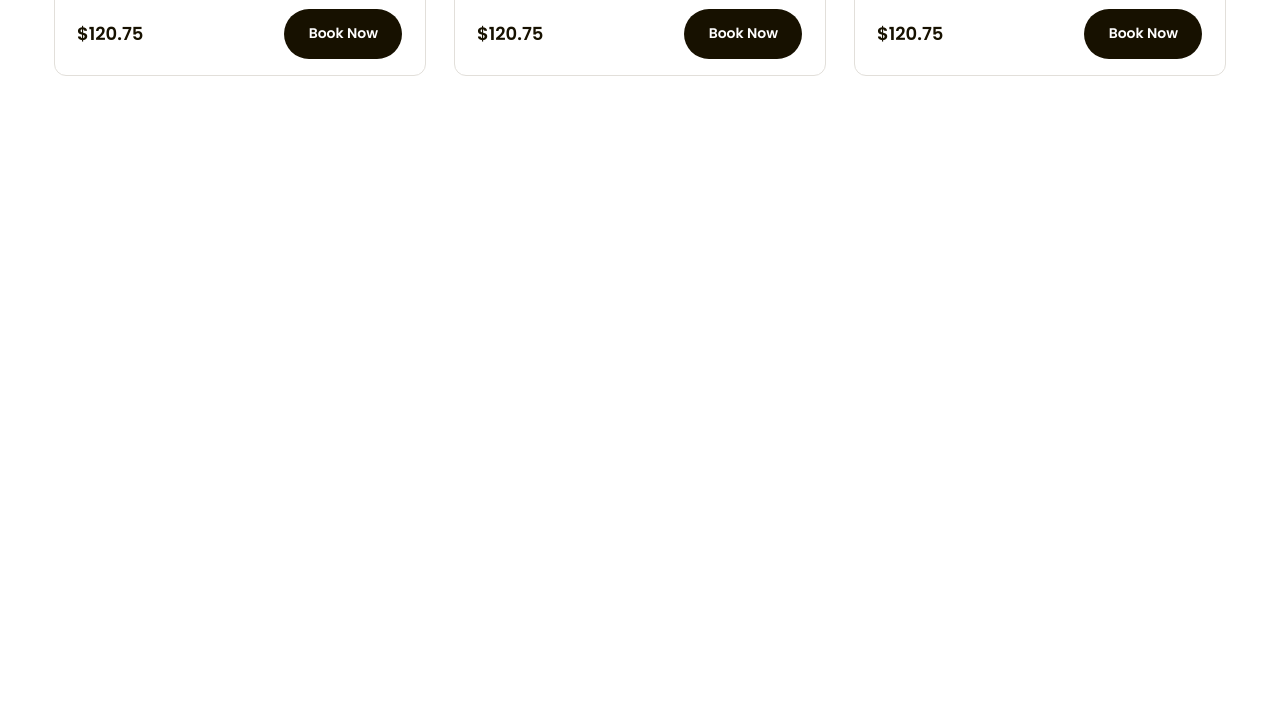
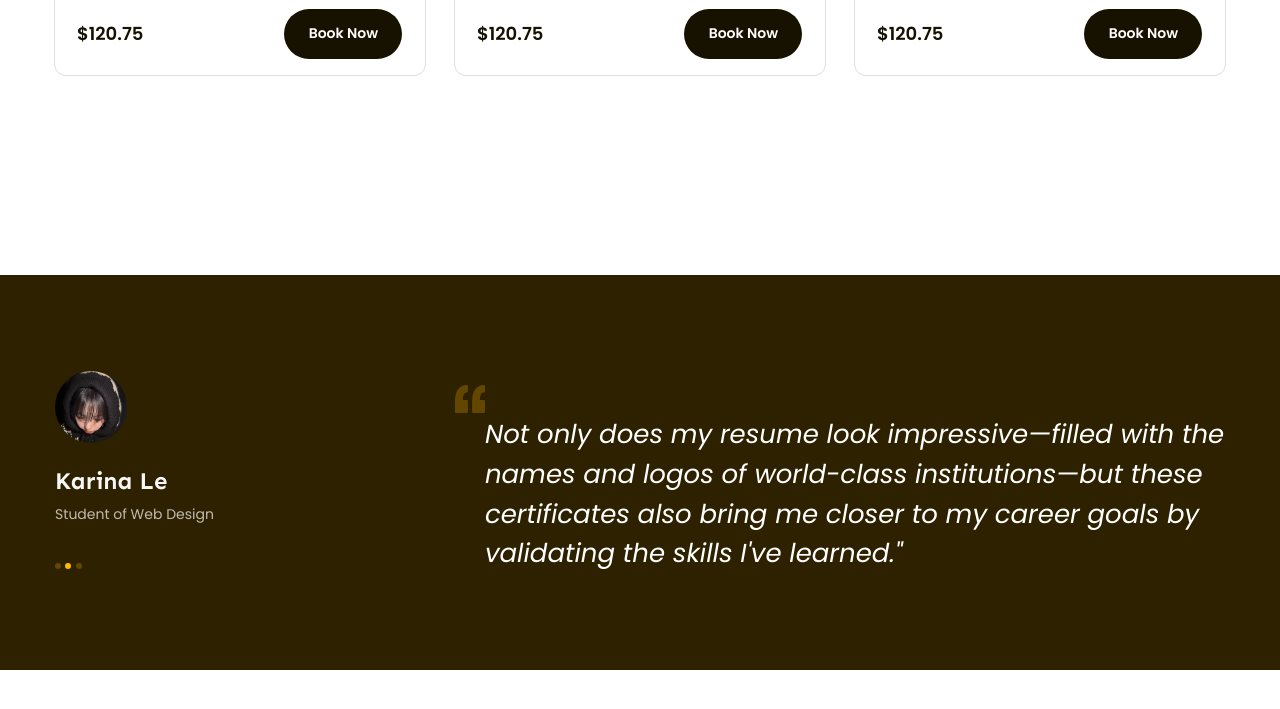
Before and after one commit to bebup95/f8-htmlcss-project-02, a plain HTML site: page index.html in a window 1280 px wide. Shown: the part 1664-2373 px from the top of the page. Drawn offline with Linux system fonts and the light colour scheme.

Commit message:
Create feedback

```diff
--- a/assets/css/styles.css
+++ b/assets/css/styles.css
@@ -24,6 +24,13 @@ body {
 }
 
 /* ========================== Common =========================== */
+
+.line-clamp {
+    display: -webkit-box;
+    -webkit-line-clamp: var(--line-clamp, 2);
+    -webkit-box-orient: vertical;
+    overflow: hidden;
+}
 
 a {
     text-decoration: none;
@@ -407,3 +414,77 @@ a {
 .popular-bottom .row .btn:hover {
     background-color: var(--primary-color);
 }
+
+/* ========================== Feedback =========================== */
+
+.feedback {
+    background-color: #2e2100;
+}
+
+.feedback .body {
+    display: flex;
+    padding: 96px 0;
+    gap: 271px;
+    justify-content: center;
+    align-items: baseline;
+}
+
+.feedback .body-left {
+}
+
+.feedback .avatar-image {
+    width: 72px;
+    height: 72px;
+    border-radius: 999px;
+    object-fit: cover;
+}
+
+.feedback .name {
+    margin-top: 18px;
+    color: #f7f7f7;
+    font-family: var(--font-heading);
+    font-size: 2.4rem;
+    font-weight: 700;
+    line-height: 1.41; /* 141.667% */
+}
+
+.feedback .desc {
+    margin-top: 4px;
+    color: #bfbcb2;
+    font-size: 1.4rem;
+    font-weight: 400;
+    line-height: 1.85; /* 185.714% */
+}
+
+.feedback .control-icon-circle {
+    margin-top: 28px;
+    margin-left: -6px;
+}
+
+.feedback .icon-circle {
+    border: none;
+    background: transparent;
+}
+
+.feedback .icon-circle + .icon-circle {
+    margin-left: -12px;
+}
+
+.feedback .body-right {
+    position: relative;
+}
+
+.feedback .body-right .svg {
+    position: absolute;
+    top: -30px;
+    left: -30px;
+}
+
+.feedback .comment {
+    width: 740px;
+    color: #fff;
+    font-size: 2.6rem;
+    font-style: italic;
+    font-weight: 400;
+    line-height: 1.53; /* 153.846% */
+}
--- a/index.html
+++ b/index.html
@@ -279,6 +279,70 @@
                     </div>
                 </div>
             </div>
+            <!-- feedback -->
+            <div class="feedback">
+                <div class="content">
+                    <div class="body">
+                        <div class="body-left">
+                            <a href="#!" class="avatar">
+                                <img
+                                    src="./assets/img/avatar.jpg"
+                                    alt="avatar"
+                                    class="avatar-image"
+                                />
+                            </a>
+                            <p class="name">Karina Le</p>
+                            <p class="desc line-clamp">Student of Web Design</p>
+                            <div class="control-icon-circle">
+                                <button class="icon-circle">
+                                    <img
+                                        src="./assets/img/circle-brown.svg"
+                                        alt="circle-brown"
+                                    />
+                                </button>
+                                <button class="icon-circle">
+                                    <img
+                                        src="./assets/img/circle-yellow.svg"
+                                        alt="circle-yellow"
+                                    />
+                                </button>
+                                <button class="icon-circle">
+                                    <img
+                                        src="./assets/img/circle-brown.svg"
+                                        alt="circle-brown"
+                                    />
+                                </button>
+                            </div>
+                        </div>
+                        <div class="body-right">
+                            <div class="svg">
+                                <svg
+                                    xmlns="http://www.w3.org/2000/svg"
+                                    width="30"
+                                    height="28"
+                                    viewBox="0 0 30 28"
+                                    fill="none"
+                                >
+                                    <path
+                                        d="M12.9168 1.23505V6.26199C12.9168 6.94407 12.3663 7.49652 11.6875 7.49652C9.26544 7.49652 7.94779 9.99114 7.76491 14.9155H11.6875C12.3662 14.9155 12.9168 15.4688 12.9168 16.1501V26.7647C12.9168 27.4465 12.3663 27.999 11.6875 27.999H1.22938C0.550795 27.999 1.90735e-06 27.4459 1.90735e-06 26.7647V16.15C1.90735e-06 13.7896 0.237282 11.6235 0.703081 9.71055C1.1816 7.74949 1.91613 6.035 2.8858 4.61422C3.88306 3.15417 5.13161 2.00845 6.59457 1.21054C8.06863 0.407543 9.78211 0 11.688 0C12.3662 0.000516891 12.9168 0.553486 12.9168 1.23505ZM28.771 7.49696C29.4496 7.49696 30 6.94407 30 6.26294V1.23497C30 0.553488 29.4496 0.000951767 28.771 0.000951767C26.866 0.000951767 25.1517 0.408579 23.6785 1.21149C22.2148 2.00931 20.9664 3.15408 19.9693 4.61517C18.999 6.03595 18.2645 7.75052 17.786 9.71254C17.32 11.6255 17.0832 13.7917 17.0832 16.151V26.7657C17.0832 27.4476 17.6341 28 18.3125 28H28.771C29.4496 28 30 27.447 30 26.7657V16.151C30 15.4693 29.4496 14.9165 28.771 14.9165H24.9035C25.0841 9.99165 26.3828 7.49696 28.771 7.49696Z"
+                                        fill="#634700"
+                                    />
+                                </svg>
+                            </div>
+                            <p
+                                class="comment line-clamp"
+                                style="--line-clamp: 4"
+                            >
+                                Not only does my resume look impressive—filled
+                                with the names and logos of world-class
+                                institutions—but these certificates also bring
+                                me closer to my career goals by validating the
+                                skills I've learned."
+                            </p>
+                        </div>
+                    </div>
+                </div>
+            </div>
         </main>
     </body>
 </html>
```
Also changed, not shown: assets/img/avatar.jpg (added), assets/img/circle-brown.svg (added), assets/img/circle-yellow.svg (added).
